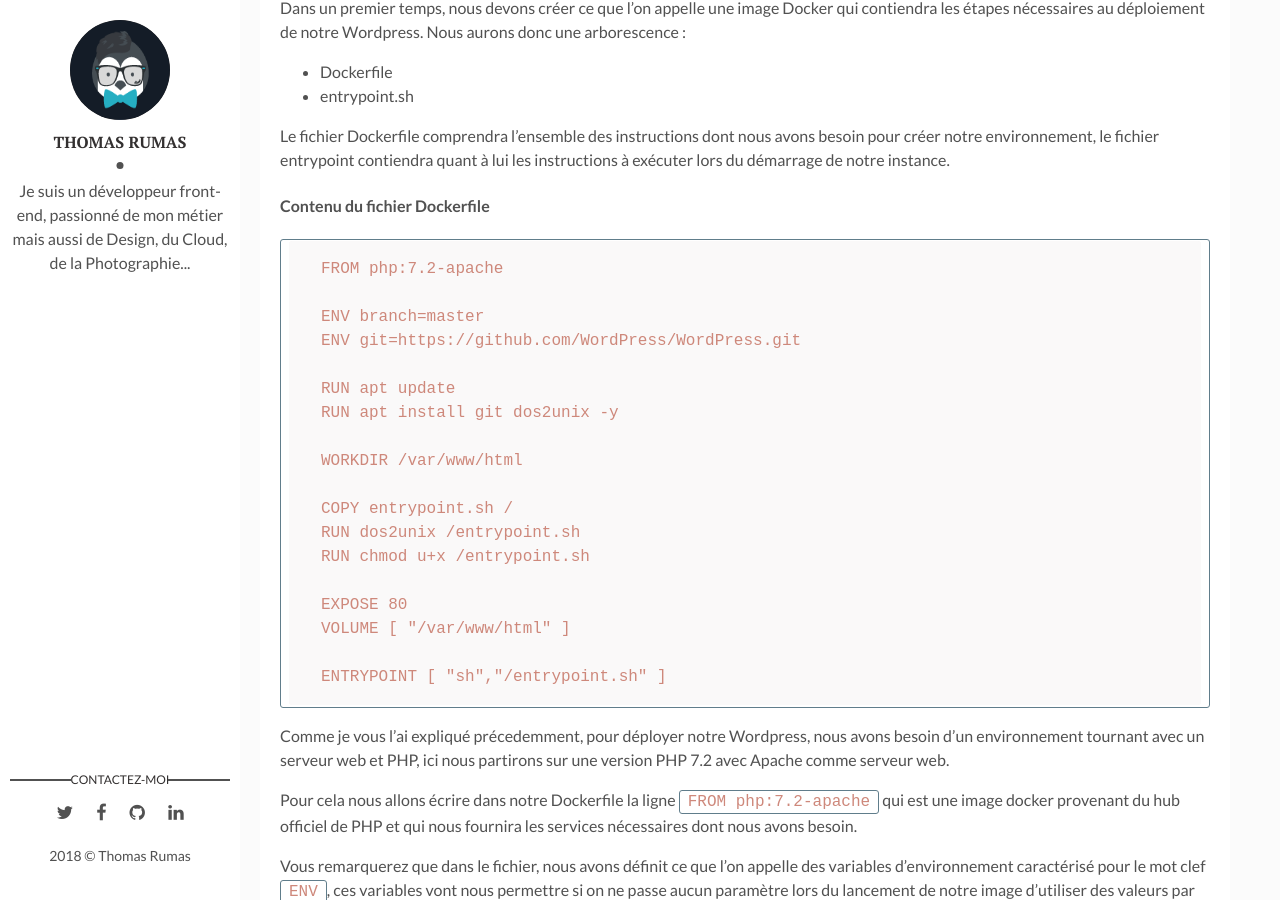
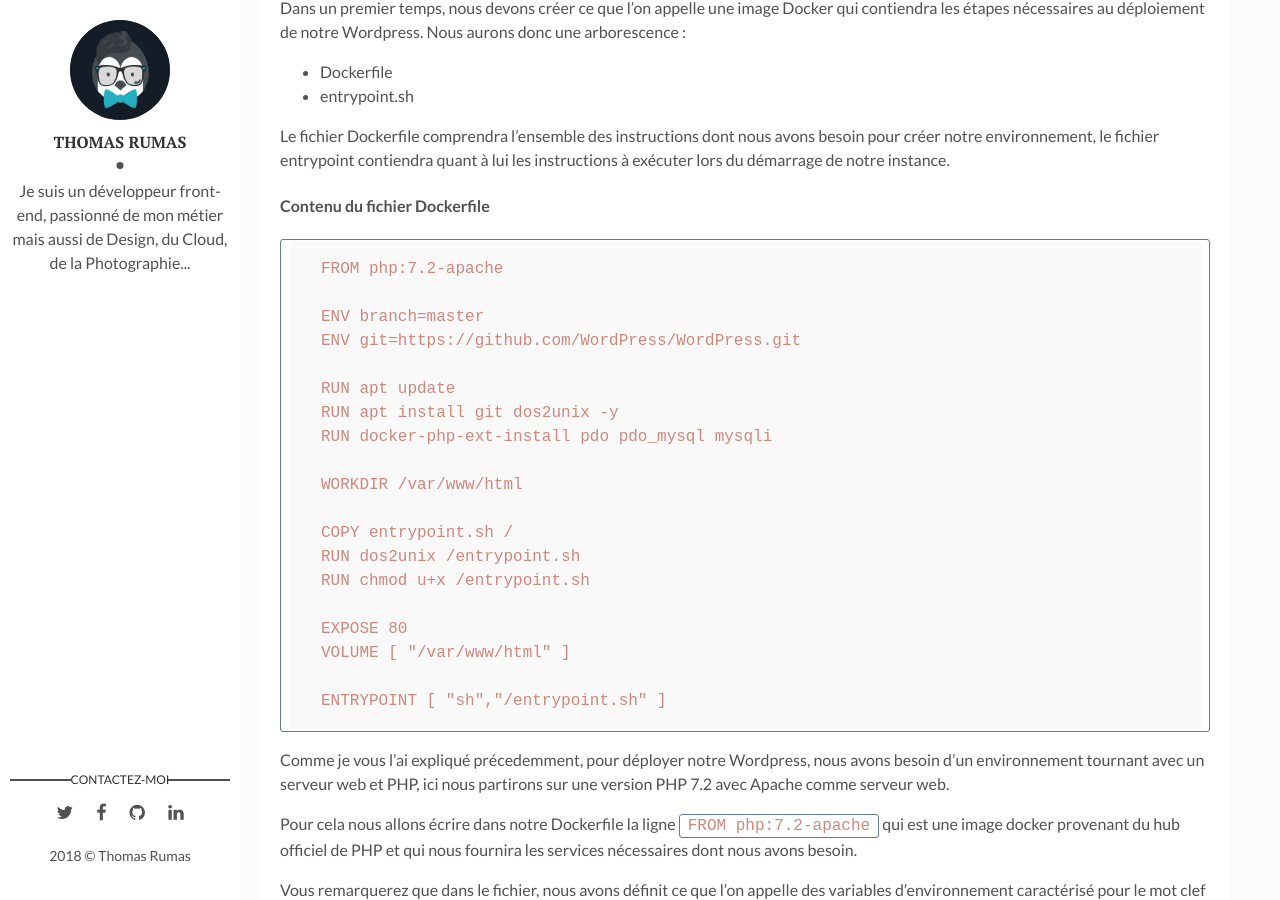
Before and after one commit to ThomasRumas/blog, a Jekyll site: the page built from _posts/2018-11-14-wordpress-starter.markdown, in a window 1280 px wide and 900 px high, scrolled down 1419 px. Built offline with Jekyll 4.4.1, drawn with Linux system fonts in a browser that asks for light colours; comment, search, counter and statistics services are not loaded; part of the change alters nothing that is shown; some of the changed text lies outside the part shown.

Commit message:
Update 2018-11-14-wordpress-starter.markdown

```diff
--- a/_posts/2018-11-14-wordpress-starter.markdown
+++ b/_posts/2018-11-14-wordpress-starter.markdown
@@ -37,6 +37,7 @@ ENV git=https://github.com/WordPress/WordPress.git
 
 RUN apt update
 RUN apt install git dos2unix -y
+RUN docker-php-ext-install pdo pdo_mysql mysqli
 
 WORKDIR /var/www/html
 
@@ -110,7 +111,7 @@ Et voilà, si vous avez respecté ces quelques étapes, en allant sur `http://lo
 
 Vous trouverez l'ensemble des sources de cet article sur mon [Github](https://github.com/ThomasRumas/wordpress-starter). Je ne manquerai pas de le mettre à jour si mes besoins évoluent afin de vous en faire profiter.
 
-N'oubliez pas que pour Wordpress fonctionne vous avez besoin d'une base de données MySQL, pour ce faire vous pouvez aussi instancier une image MySQL à l'aide de Docker de cette façon `docker run --name mysql-instance -e MYSQL_ROOT_PASSWORD=toto -d -p 3306:3306 mysql:latest`. Ensuite utiliser n'importe quel outil vous permettant de vous connecter à un serveur MySQL pour l'administrer et créer la BDD nécessaire à l'utilisation de Wordpress.
+N'oubliez pas que pour Wordpress fonctionne vous avez besoin d'une base de données MySQL, pour ce faire vous pouvez aussi instancier une image MySQL à l'aide de Docker de cette façon `docker run --name mysql-instance -e MYSQL_ROOT_PASSWORD=toto -d -p 3306:3306 mysql:5.7`. Ensuite utiliser n'importe quel outil vous permettant de vous connecter à un serveur MySQL pour l'administrer et créer la BDD nécessaire à l'utilisation de Wordpress.
 
 Pour aller plus loin, nous aurions pu imaginer rappatrier une base de données sur une instance Docker MySQL afin d'avoir la base de données en locale. Cependant tout ce que vous ferez sur une BDD locale ne sera pas répercuter sur votre base de données en production et il faudra donc synchroniser les données entre ces deux bases pour que votre site puisse fonctionner. Le mieux est peut-être de déployer une base de données de développement et une base de données de production sur lesquelles on ferait redescendre la production tous les X temps afin de synchroniser nos environnements.
 
```
